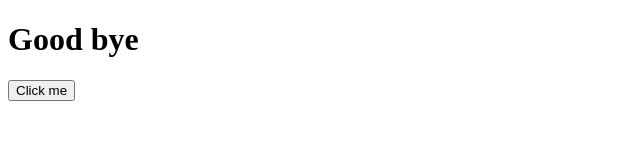
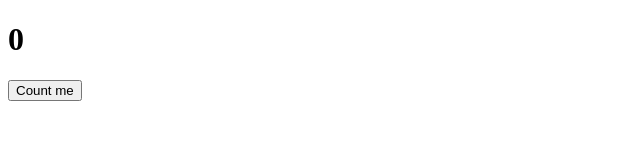
Before and after one commit to playeron1/JS, a plain HTML site: page index.html in a window 1280 px wide. Shown: the whole page, without its empty margins (0-640 px from the left). Drawn offline with Linux system fonts and the light colour scheme.

Commit message:
HTML CSS and JS

```diff
--- a/index.html
+++ b/index.html
@@ -1,14 +1,14 @@
 <!DOCTYPE html>
 <!DOCTYPE html>
 <html lang="en">
-<head>
-    <meta charset="UTF-8">
-    <meta name="viewport" content="width=device-width, initial-scale=1.0">
+  <head>
+    <meta charset="UTF-8" />
+    <meta name="viewport" content="width=device-width, initial-scale=1.0" />
     <title>Document</title>
     <script src="script.js"></script>
-</head>
-<body>
-    <h1>Good bye</h1>
-    <button type="button" onclick="hello()">Click me</button>
-</body>
+  </head>
+  <body>
+    <h1>0</h1>
+    <button type="button" onclick="hundred()">Count me</button>
+  </body>
 </html>
```
